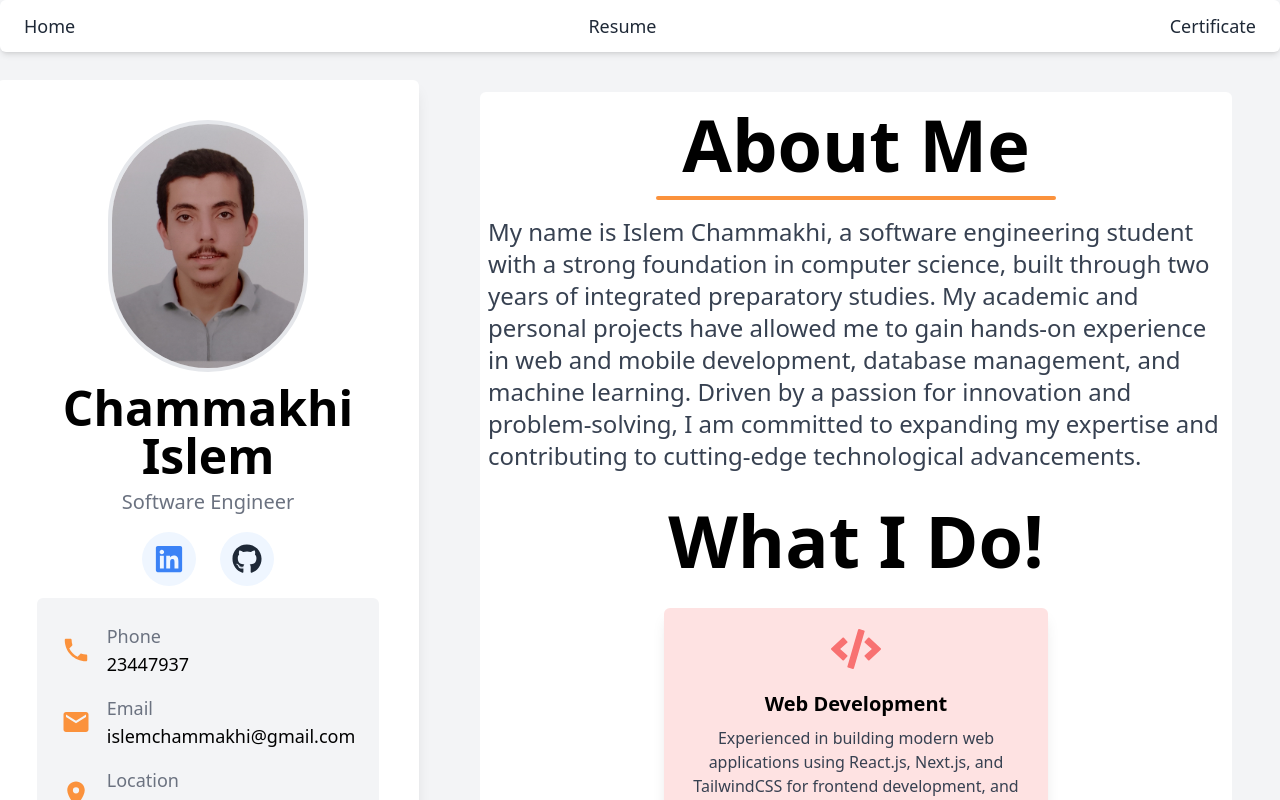
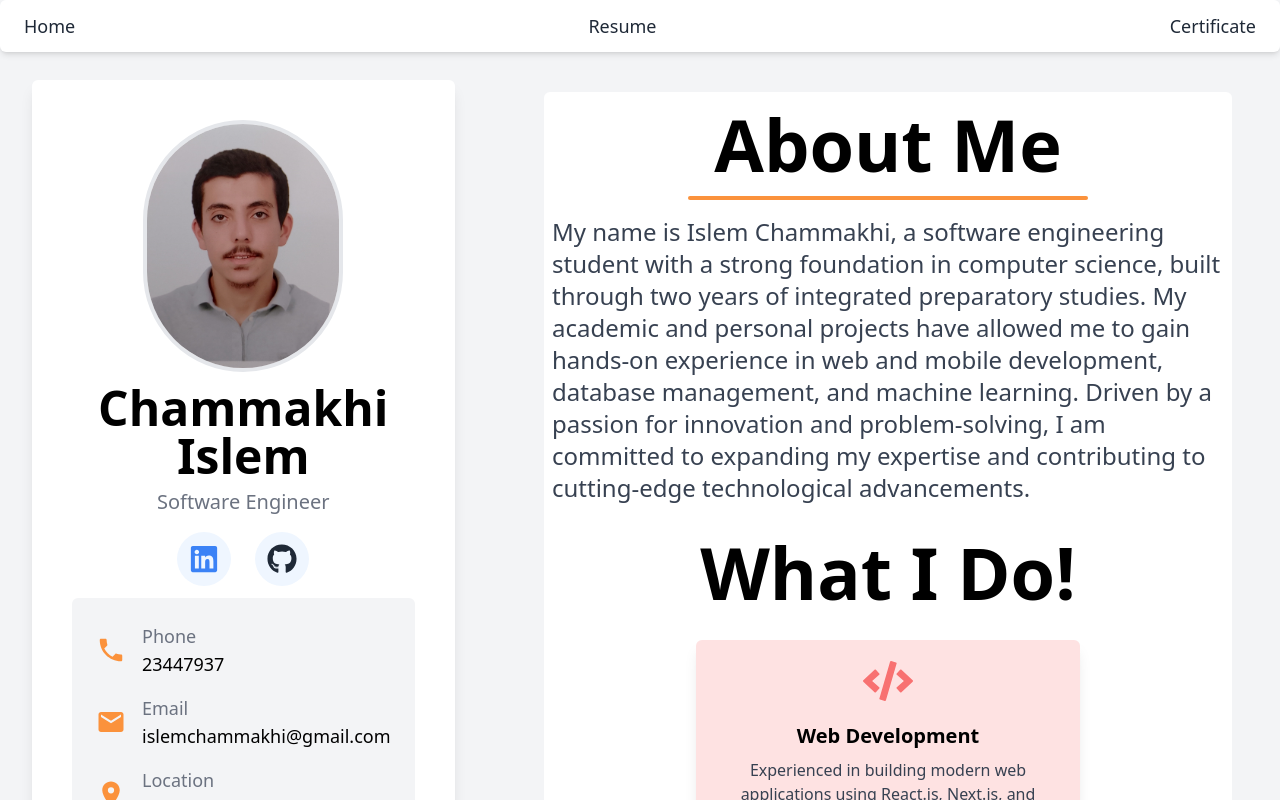
Before and after one commit to Islem-Chammakhi/my_portfolio, a Next.js app: page / in a window 1280 px wide. Shown: the top 800 px of the page. Built offline with nearby package versions, Linux system fonts and the light colour scheme.

Commit message:
fixe responsivity problem

```diff
--- a/app/layout.tsx
+++ b/app/layout.tsx
@@ -21,11 +21,11 @@ export default function RootLayout({
     <html lang="en">
       <body className="bg-gray-100 font-sans">
         <Navbar />
-        <div className="container pt-8 mx-auto lg:grid lg:grid-cols-3 lg:gap-4 lg:pt-[80px] lg:pb-[80px] flex flex-col">
-          <div className="sticky top-0 self-start flex justify-center">
+        <div className="container pt-8 mx-auto lg:mx-auto lg:grid lg:grid-cols-3 lg:gap-4 lg:pt-[80px] lg:pb-[80px] flex flex-col">
+          <div className="lg:sticky lg:top-0 lg:self-start  mx-auto flex justify-center">
             <Profile />
           </div>
-          <div className="lg:col-span-2 rounded-md pb-8 mt-4 md:mt-0">
+          <div className="lg:pl-16 lg:col-span-2 rounded-md pb-8 mt-4 md:mt-0">
             {children}
           </div>
         </div>
```
